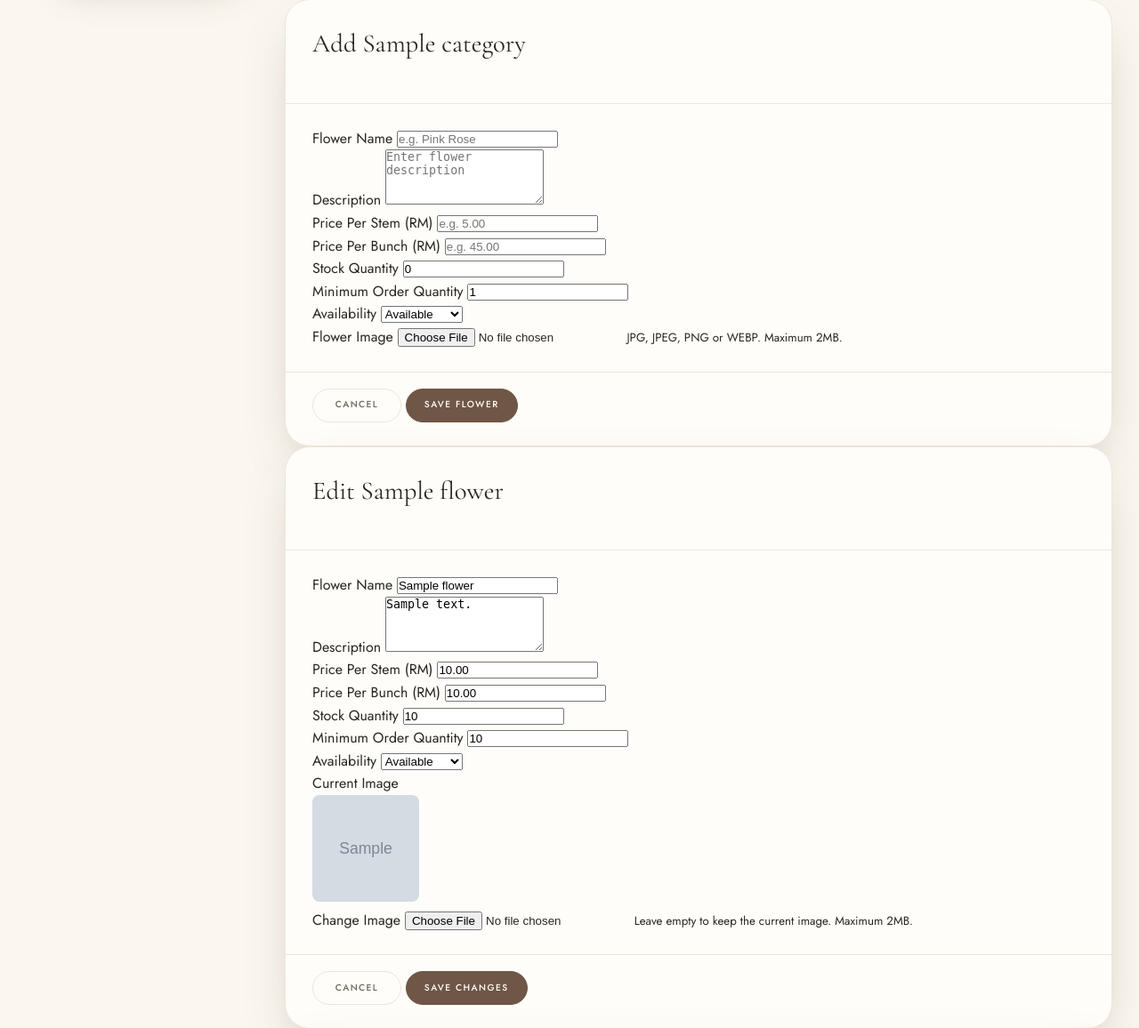
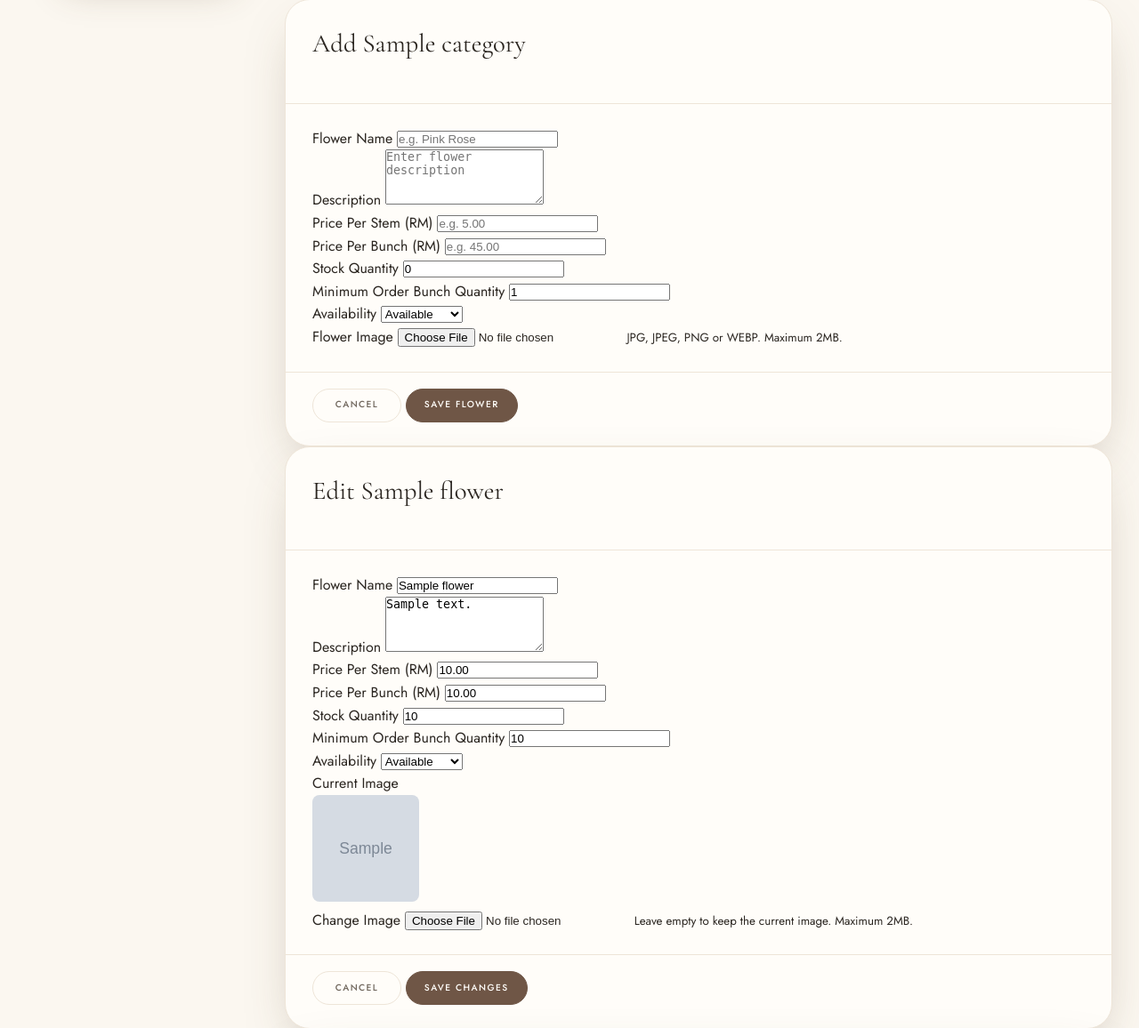
Before and after one commit to SyazwaniIzzati/RoSys, a Laravel app: page /admin/flowers/category/1 in a window 1280 px wide. Shown: the part 785-1941 px from the top of the page at 89% size. Run offline with Laravel 12, Linux system fonts and the light colour scheme; a user stored in the database is signed in; data comes from the database, SQL or seed files in the repository; tables that the repository leaves empty hold one stand-in row (values such as "Sample post"); grey boxes marked "Sample" are stand-in pictures; style sheets or scripts are compiled from the project's sources.

Commit message:
Edit table flowers and order items

```diff
--- a/app/Http/Controllers/FlowerController.php
+++ b/app/Http/Controllers/FlowerController.php
@@ -43,7 +43,7 @@ class FlowerController extends Controller
             'price_per_stem' => 'nullable|numeric|min:0',
             'price_per_bunch' => 'nullable|numeric|min:0',
             'stock_quantity' => 'required|integer|min:0',
-            'minimum_order_quantity' => 'required|integer|min:1',
+            'bunch_quantity' => 'required|integer|min:5',
             'availability' => 'required|boolean',
             'image' => 'nullable|image|mimes:jpeg,png,jpg,webp|max:2048',
         ]);
@@ -57,8 +57,8 @@ class FlowerController extends Controller
         Flowers::create($validated);
 
         return redirect()
-            ->route('admin.flowers')
-            ->with('success', 'Flower added successfully');
+            ->route('admin.flowers.category', ['categoryId' => $validated['category_id']])
+            ->with('success');
     }
 
     public function update(Request $request, Flowers $flower)
@@ -70,7 +70,7 @@ class FlowerController extends Controller
             'price_per_stem' => 'nullable|numeric|min:0',
             'price_per_bunch' => 'nullable|numeric|min:0',
             'stock_quantity' => 'required|integer|min:0',
-            'minimum_order_quantity' => 'required|integer|min:1',
+            'bunch_quantity' => 'required|integer|min:5',
             'availability' => 'required|boolean',
             'image' => 'nullable|image|mimes:jpeg,png,jpg,webp|max:2048',
         ]);
@@ -89,7 +89,7 @@ class FlowerController extends Controller
         $flower->update($validated);
 
         return redirect()
-            ->route('admin.flowers')
+            ->route('admin.flowers.category', ['categoryId' => $validated['category_id']])
             ->with('success', 'Flower updated successfully.');
     }
 
@@ -102,7 +102,7 @@ class FlowerController extends Controller
         $flower->delete();
 
         return redirect()
-            ->route('admin.flowers')
+            ->route('admin.flowers.category')
             ->with('success', 'Flower deleted successfully.');
     }
 }
--- a/app/Models/Flowers.php
+++ b/app/Models/Flowers.php
@@ -17,7 +17,7 @@ class Flowers extends Model
         'price_per_stem',
         'price_per_bunch',
         'stock_quantity',
-        'minimum_order_quantity',
+        'bunch_quantity',
         'availability',
         'image',
     ];
--- a/app/Models/OrderItem.php
+++ b/app/Models/OrderItem.php
@@ -13,6 +13,7 @@ class OrderItem extends Model
     protected $fillable = [
         'order_id',
         'flower_id',
+        'item_type',
         'quantity',
         'unit_price',
         'subtotal',
--- a/resources/views/components/admin/flowers/create-modal.blade.php
+++ b/resources/views/components/admin/flowers/create-modal.blade.php
@@ -131,12 +131,12 @@
                     <div class="mb-3">
 
                         <label class="form-label">
-                            Minimum Order Quantity
+                            Minimum Order Bunch Quantity
                         </label>
 
                         <input
                             type="number"
-                            name="minimum_order_quantity"
+                            name="bunch_quantity"
                             class="form-control"
                             min="1"
                             value="1"
--- a/resources/views/components/admin/flowers/edit-modal.blade.php
+++ b/resources/views/components/admin/flowers/edit-modal.blade.php
@@ -123,15 +123,15 @@
                     <div class="mb-3">
 
                         <label class="form-label">
-                            Minimum Order Quantity
+                            Minimum Order Bunch Quantity
                         </label>
 
                         <input
                             type="number"
-                            name="minimum_order_quantity"
+                            name="bunch_quantity"
                             class="form-control"
                             min="1"
-                            value="{{ $flower->minimum_order_quantity }}"
+                            value="{{ $flower->bunch_quantity }}"
                             required>
 
                     </div>
```
Also changed, not shown: database/migrations/2026_10_07_073829_rename_minimum_quantity_in_flowers_table.php (added), database/migrations/2026_10_07_075649_add_item_type_in_order_items_table.php (added).
